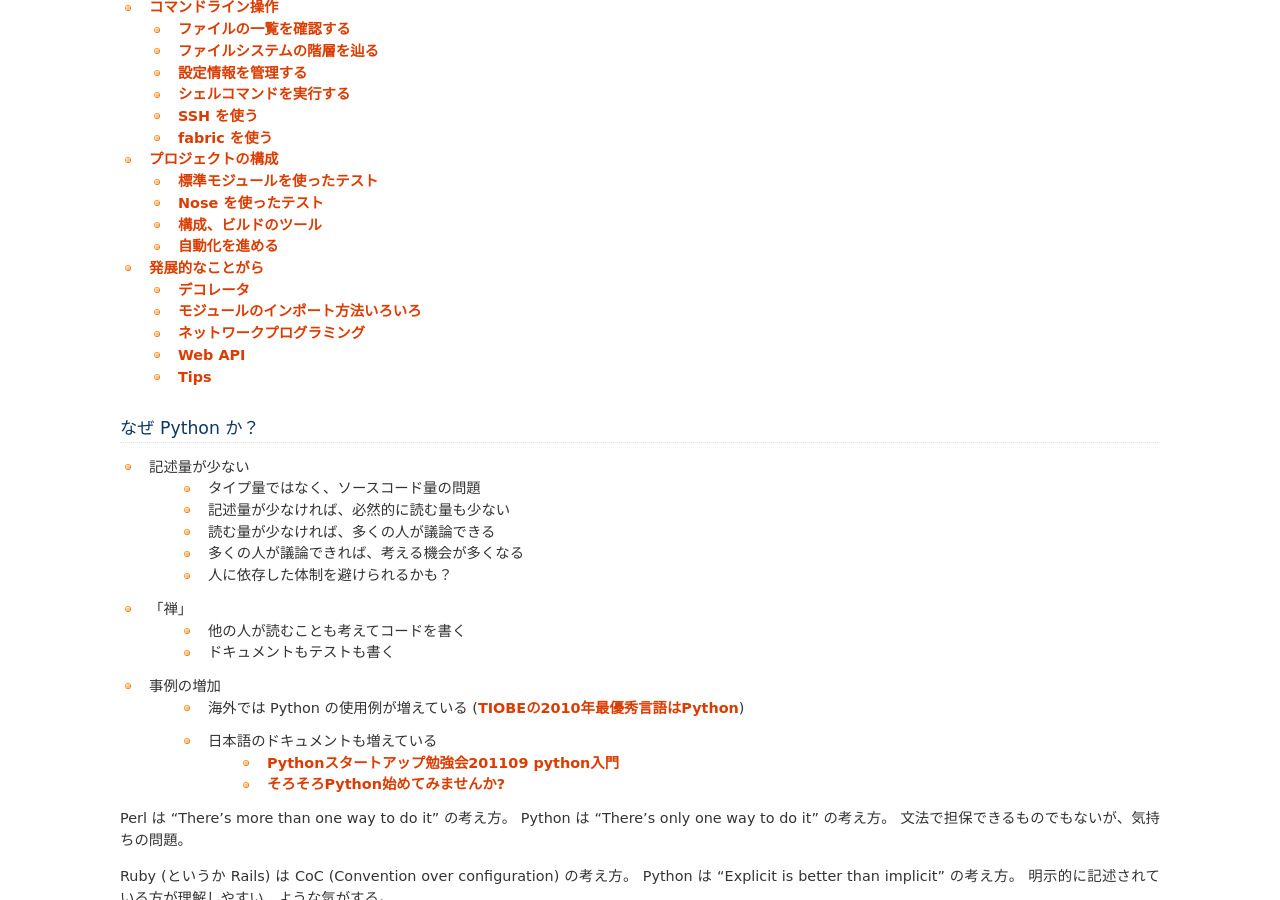
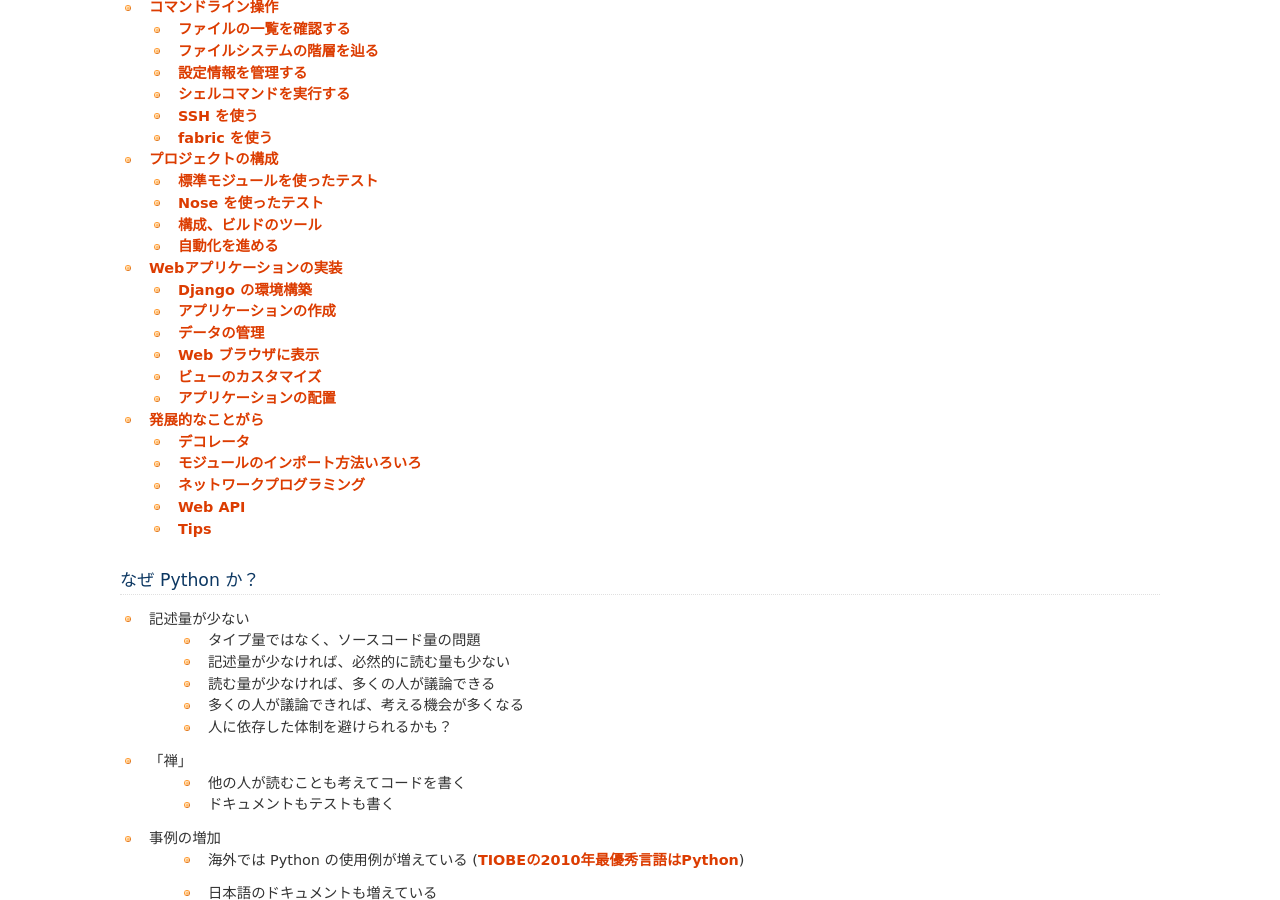
Before and after one commit to skitazaki/python-school-ja, a Sphinx documentation site: the page built from doc/index.txt, in a window 1280 px wide and 900 px high, scrolled down 665 px. Built offline with Sphinx 7.4.7, drawn with Linux system fonts in a browser that asks for light colours.

```diff
--- a/doc/index.txt
+++ b/doc/index.txt
@@ -20,11 +20,11 @@ Python の学習
    csv/index
    cmdline/index
    projects/index
+   webapps/index
    advanced/index
 
 ..
    xml/index
-   webapps/index
 
 
 なぜ Python か？
```
